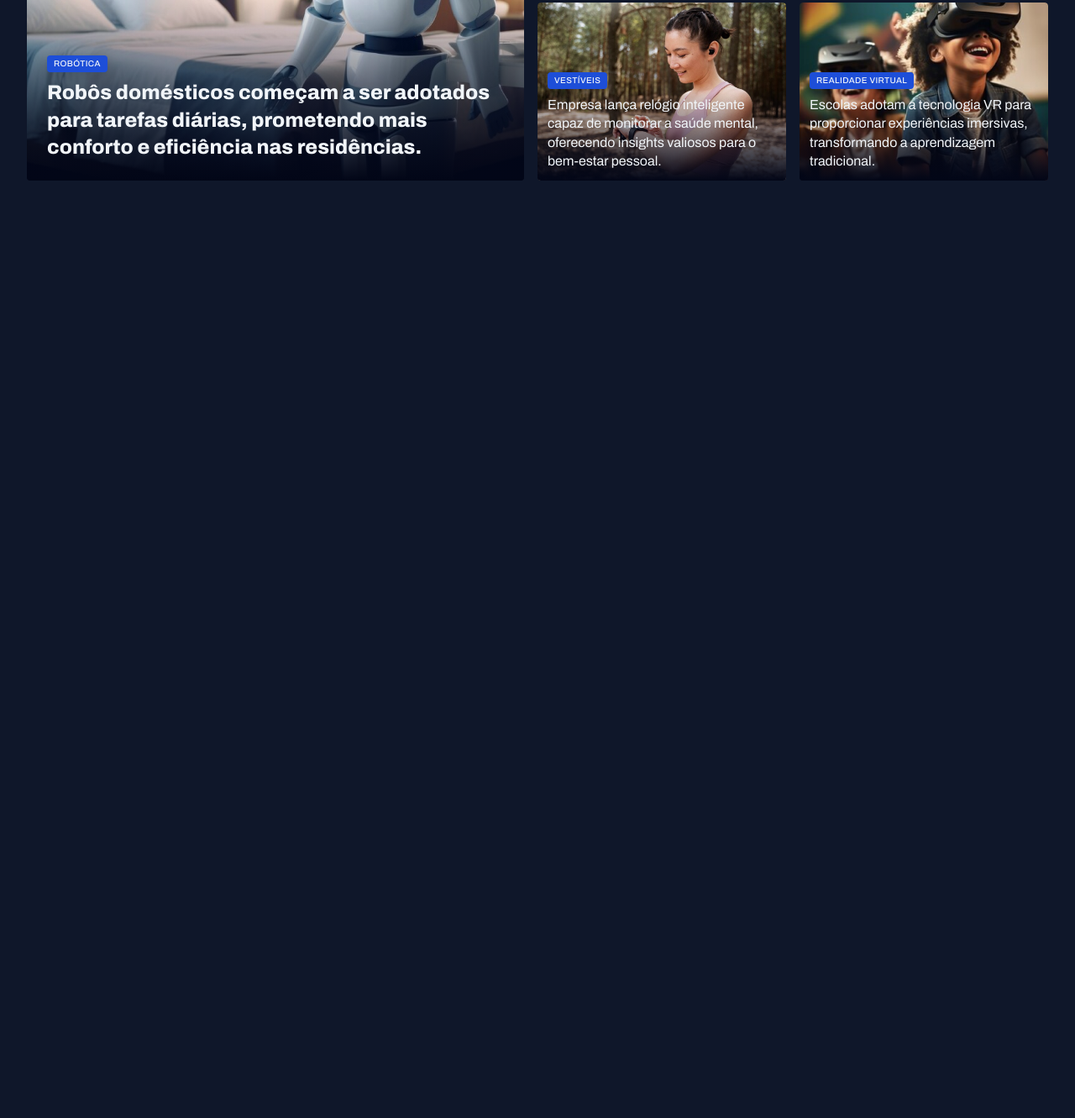
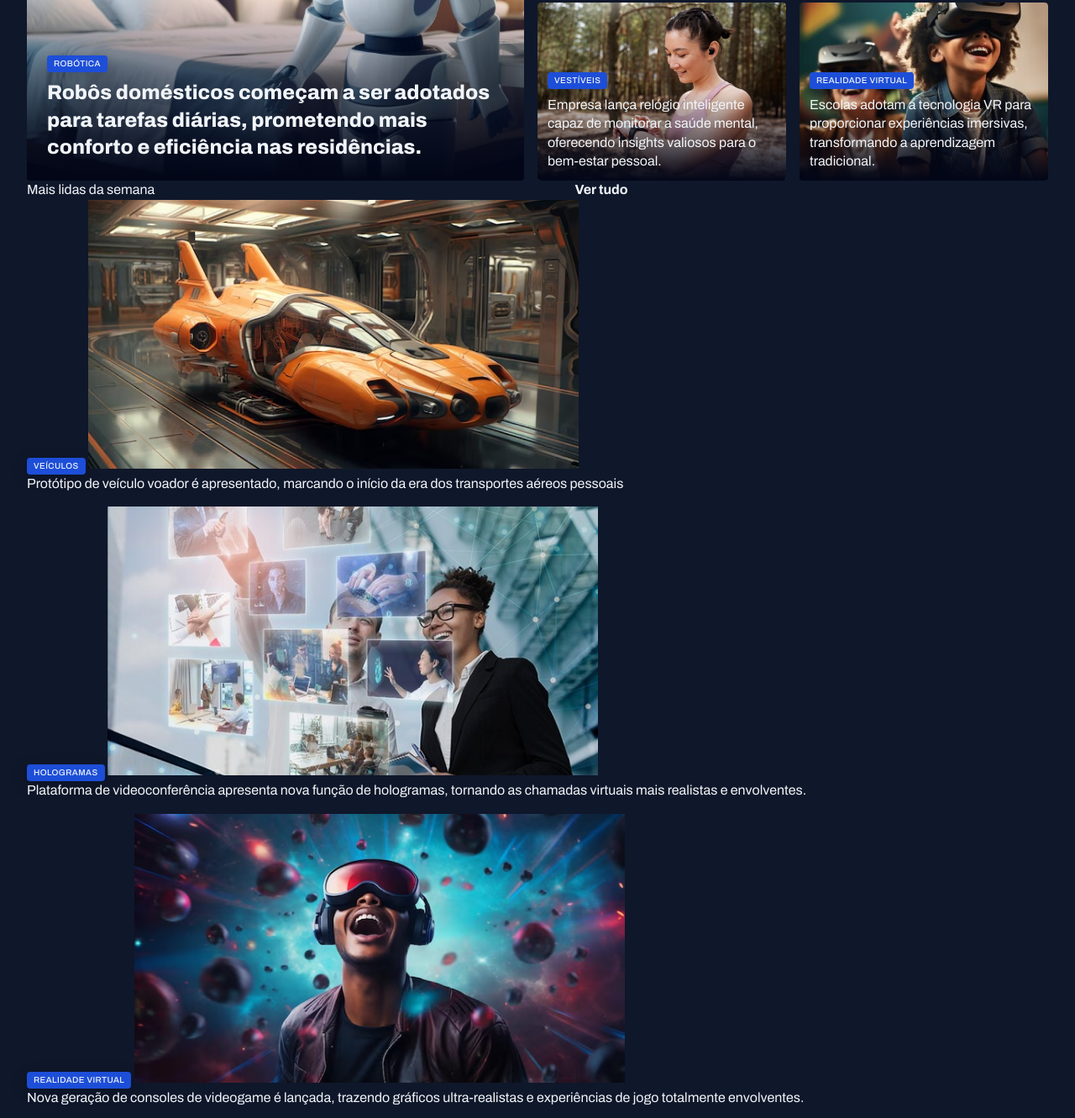
Before and after one commit to viktor-lima/Tech-news, a plain HTML site: page index.html in a window 1280 px wide. Shown: the part 389-1720 px from the top of the page at 84% size. Before the commit the page ends 800 px from the top, so only its background shows below. Drawn offline with Linux system fonts and the light colour scheme; a web font is replaced by a local one.

Commit message:
weeks section structure

```diff
--- a/index.html
+++ b/index.html
@@ -38,6 +38,8 @@
   </header>
 
   <main class=" grid container">
+
+
     <section id="featured" class="grid grid-flow-col gap-16">
       <figure class="card">
         <img src="assets/images/Image 01.png" alt="">
@@ -87,6 +89,50 @@
         </figure>
       </div>
     </section>
+
+
+    <section id="weekly">
+      <header class="grid grid-flow-col">
+        <h3>Mais lidas da semana</h3>
+        <a href="#" class="grid grid-flow-col">
+          <strong>Ver tudo</strong>
+          <span></span>
+        </a>
+      </header>
+      <div class="grid gap-16">
+        <figure>
+          <span class="content-tag">Veículos</span>
+          <img src="assets/images/Image 06.png" alt="">
+          <p>
+            Protótipo de veículo voador é apresentado, marcando o início da era dos transportes aéreos pessoais
+          </p>
+        </figure>
+
+        <figure>
+          <span class="content-tag">hologramas</span>
+          <img src="assets/images/Image 07.png" alt="">
+          <p>
+            Plataforma de videoconferência apresenta nova função de hologramas, tornando as chamadas virtuais mais realistas e envolventes.
+          </p>
+        </figure>
+
+        <figure>
+          <span class="content-tag">realidade virtual</span>
+          <img src="assets/images/Image 08.png" alt="">
+          <p>
+            Nova geração de consoles de videogame é lançada, trazendo gráficos ultra-realistas e experiências de jogo totalmente envolventes.
+          </p>
+        </figure>
+
+        <figure>
+          <span class="content-tag">internet</span>
+          <img src="assets/images/Image 09.png" alt="">
+          <p>
+            Projeto busca oferecer internet de alta velocidade em áreas remotas através de satélites.
+          </p>
+        </figure>
+      </div>
+    </section>
   </main>
 </body>
 </html>
```
